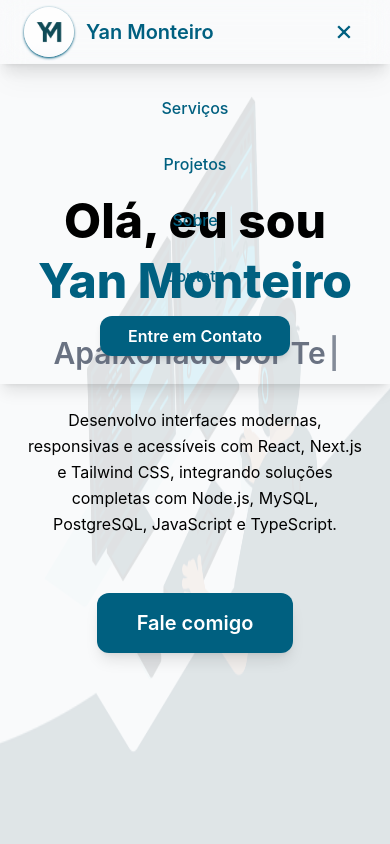
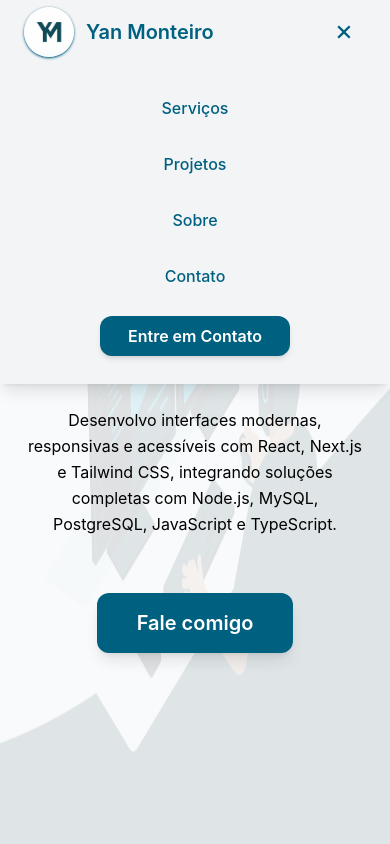
Before and after one commit to yanalmeida2411/portfolio-yan, a Next.js app: page / in a window 390 px wide. Both pictures are taken after a click on the button "Alternar menu móvel". Shown: the top 844 px of the page. Built offline with nearby package versions, Linux system fonts and the light colour scheme.

Commit message:
Bug de cor no mobile

```diff
--- a/src/components/Navbar.tsx
+++ b/src/components/Navbar.tsx
@@ -25,8 +25,7 @@ export const Navbar = () => {
 
     return (
         <header
-            className='fixed top-0 left-0 right-0 z-50 transition-colors duration-300
-                  backdrop-blur-md shadow-lg'
+            className='fixed top-0 left-0 right-0 z-50 transition-colors duration-300 backdrop-blur-md shadow-lg bg-gray-100'
         >
             <div className="container mx-auto px-6">
                 <div className="flex items-center justify-between h-16 lg:h-20">
@@ -95,7 +94,7 @@ export const Navbar = () => {
                 {/* Mobile Menu */}
                 {isMenuOpen && (
                     <nav
-                        className={`lg:hidden absolute left-0 right-0 backdrop-blur-md shadow-lg`}
+                        className={`lg:hidden absolute left-0 right-0 backdrop-blur-md bg-gray-100 shadow-lg`}
                         role="menu"
                         aria-label="Menu móvel"
                     >
```
